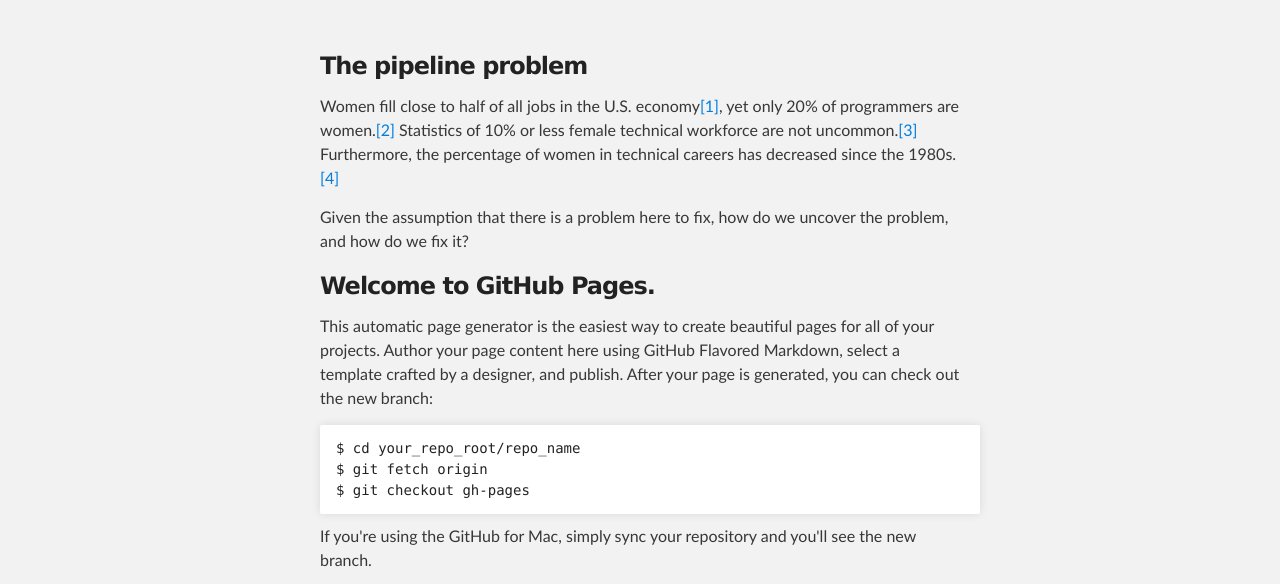
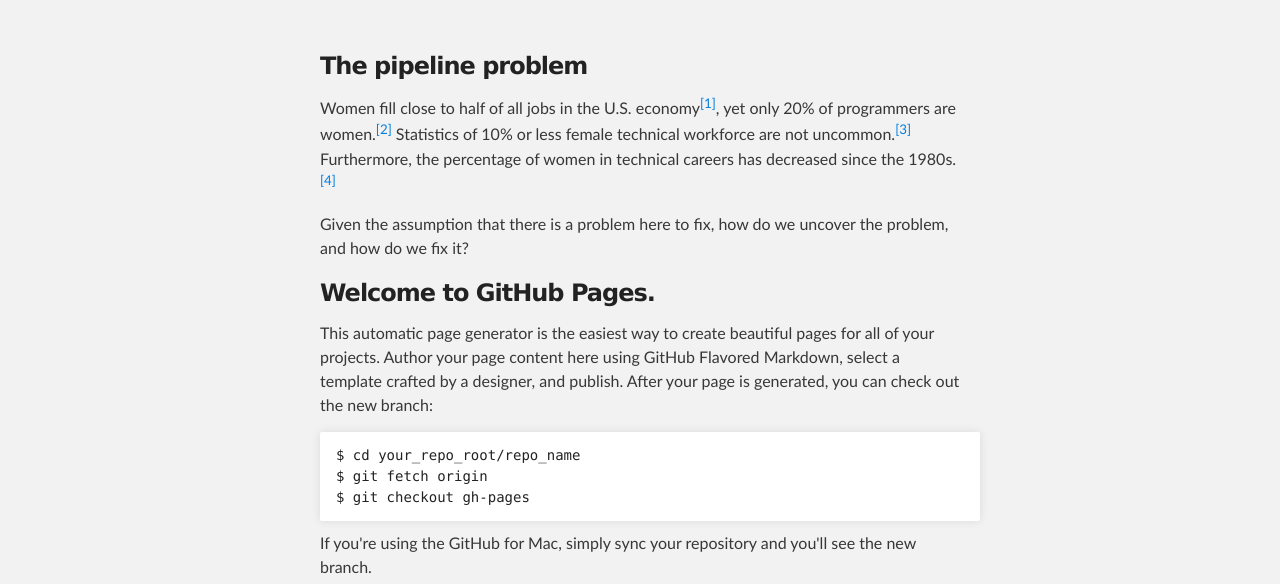
Before and after one commit to womenintech-zz/womenintech.github.io, a plain HTML site: page index.html in a window 1280 px wide. Shown: the part 176-760 px from the top of the page. Drawn offline with Linux system fonts and the light colour scheme.

Commit message:
Remove reset for sup tags

```diff
--- a/stylesheets/stylesheet.css
+++ b/stylesheets/stylesheet.css
@@ -13,7 +13,7 @@
 h1, h2, h3, h4, h5, h6, p, blockquote, pre,
 a, abbr, acronym, address, big, cite, code,
 del, dfn, em, img, ins, kbd, q, s, samp,
-small, strike, strong, sub, sup, tt, var,
+small, strike, strong, sub, tt, var,
 b, u, i, center,
 dl, dt, dd, ol, ul, li,
 fieldset, form, label, legend,
```
